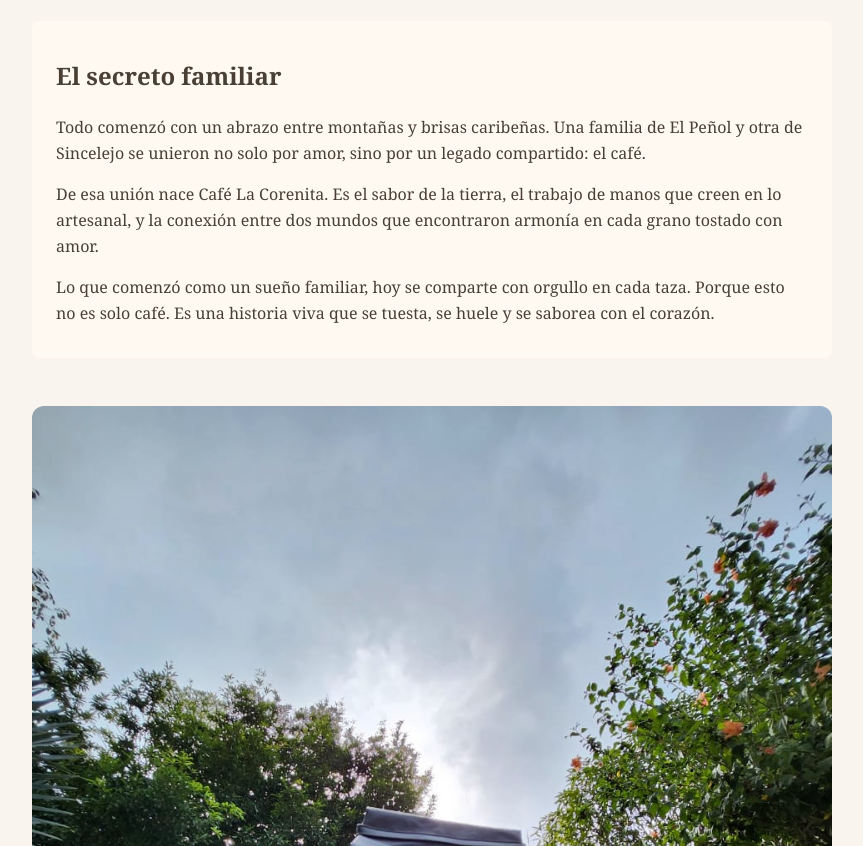
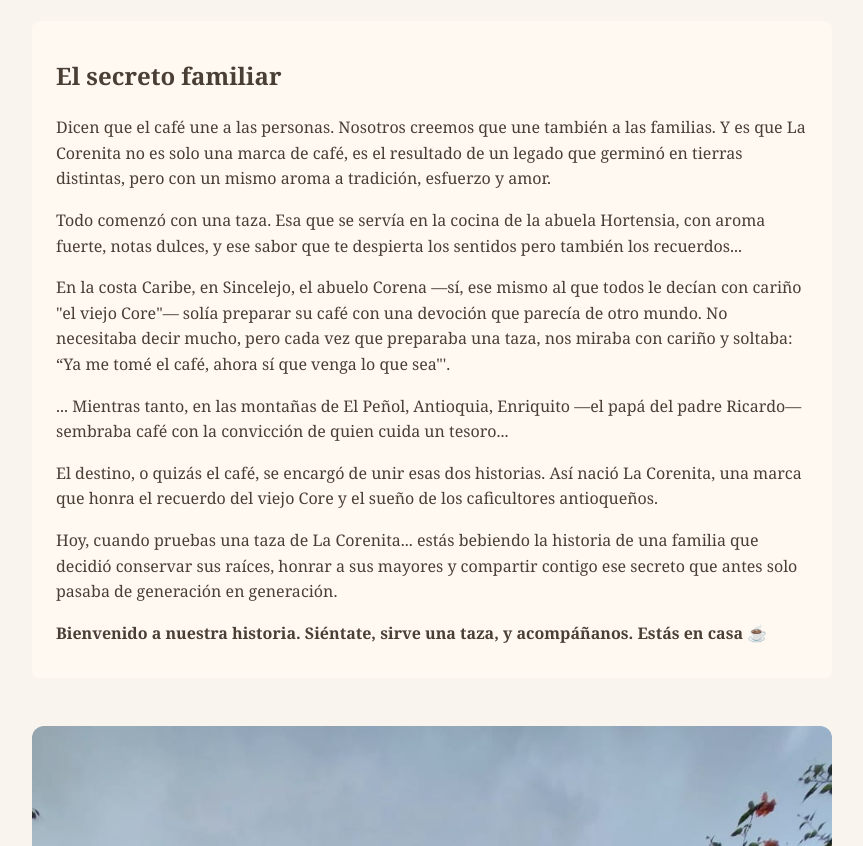
Before and after one commit to malvarezferrer/cafe-la-corenita, a plain HTML site: page index.html in a window 1280 px wide. Shown: the part 554-1400 px from the top of the page, without its empty margins (208-1071 px from the left). Drawn offline with Linux system fonts and the light colour scheme.

Commit message:
Update index.html

```diff
--- a/index.html
+++ b/index.html
@@ -104,18 +104,13 @@ height="0" width="0" style="display:none;visibility:hidden"></iframe></noscript>
 
     <div class="story">
       <h2>El secreto familiar</h2>
-      <p>
-        Todo comenzó con un abrazo entre montañas y brisas caribeñas. Una familia de El Peñol y otra de Sincelejo
-        se unieron no solo por amor, sino por un legado compartido: el café.
-      </p>
-      <p>
-        De esa unión nace Café La Corenita. Es el sabor de la tierra, el trabajo de manos que creen en lo artesanal,
-        y la conexión entre dos mundos que encontraron armonía en cada grano tostado con amor.
-      </p>
-      <p>
-        Lo que comenzó como un sueño familiar, hoy se comparte con orgullo en cada taza. Porque esto no es solo café.
-        Es una historia viva que se tuesta, se huele y se saborea con el corazón.
-      </p>
+      <p>Dicen que el café une a las personas. Nosotros creemos que une también a las familias. Y es que La Corenita no es solo una marca de café, es el resultado de un legado que germinó en tierras distintas, pero con un mismo aroma a tradición, esfuerzo y amor.</p>
+  <p>Todo comenzó con una taza. Esa que se servía en la cocina de la abuela Hortensia, con aroma fuerte, notas dulces, y ese sabor que te despierta los sentidos pero también los recuerdos...</p>
+  <p>En la costa Caribe, en Sincelejo, el abuelo Corena —sí, ese mismo al que todos le decían con cariño "el viejo Core"— solía preparar su café con una devoción que parecía de otro mundo. No necesitaba decir mucho, pero cada vez que preparaba una taza, nos miraba con cariño y soltaba: “Ya me tomé el café, ahora sí que venga lo que sea"'.</p>
+  <p>... Mientras tanto, en las montañas de El Peñol, Antioquia, Enriquito —el papá del padre Ricardo— sembraba café con la convicción de quien cuida un tesoro...</p>
+  <p>El destino, o quizás el café, se encargó de unir esas dos historias. Así nació La Corenita, una marca que honra el recuerdo del viejo Core y el sueño de los caficultores antioqueños.</p>
+  <p>Hoy, cuando pruebas una taza de La Corenita... estás bebiendo la historia de una familia que decidió conservar sus raíces, honrar a sus mayores y compartir contigo ese secreto que antes solo pasaba de generación en generación.</p>
+  <p><strong>Bienvenido a nuestra historia. Siéntate, sirve una taza, y acompáñanos. Estás en casa ☕</strong></p>
     </div>
 
     <img src="empaque-corenita.jpeg" alt="Empaque de Café La Corenita" />
```
